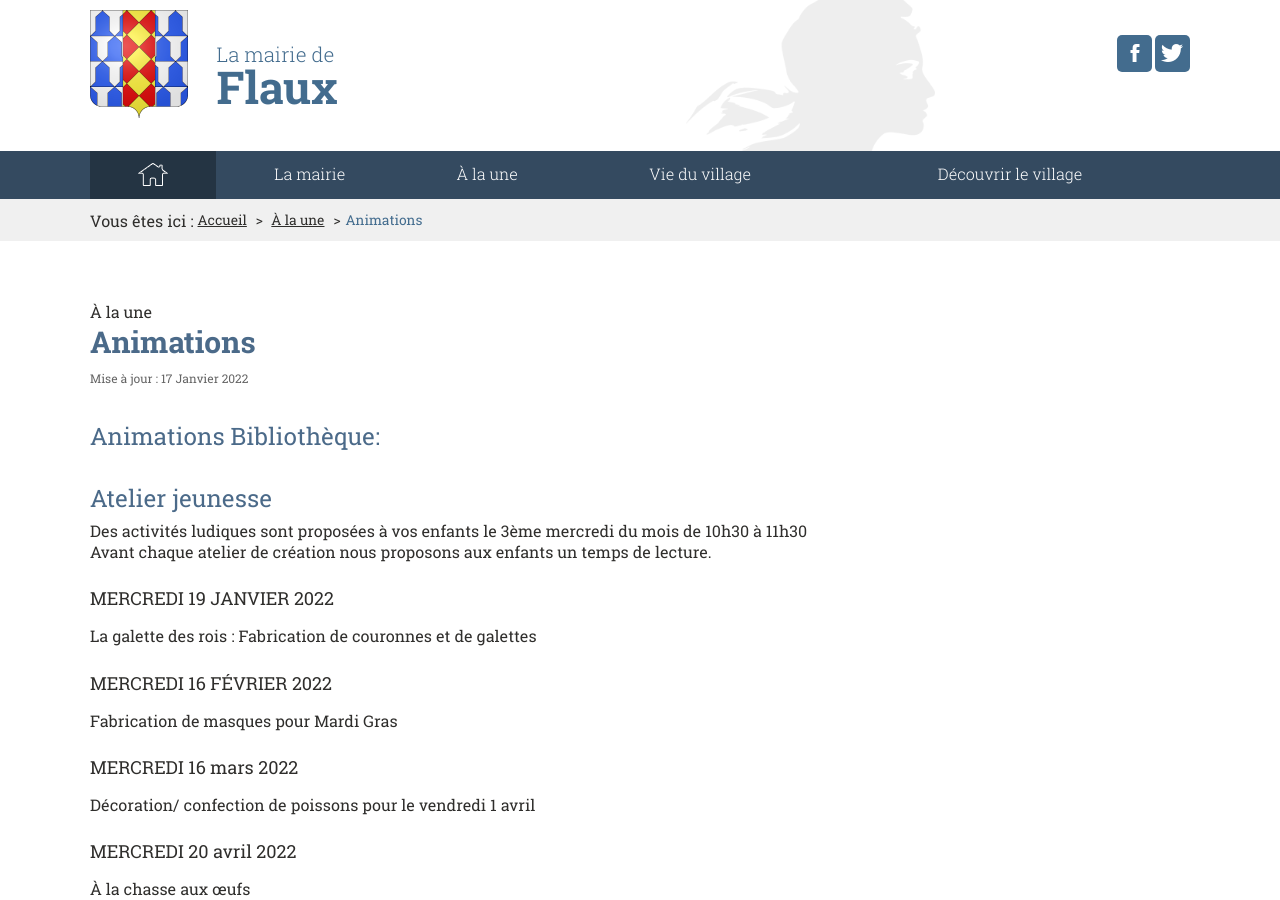
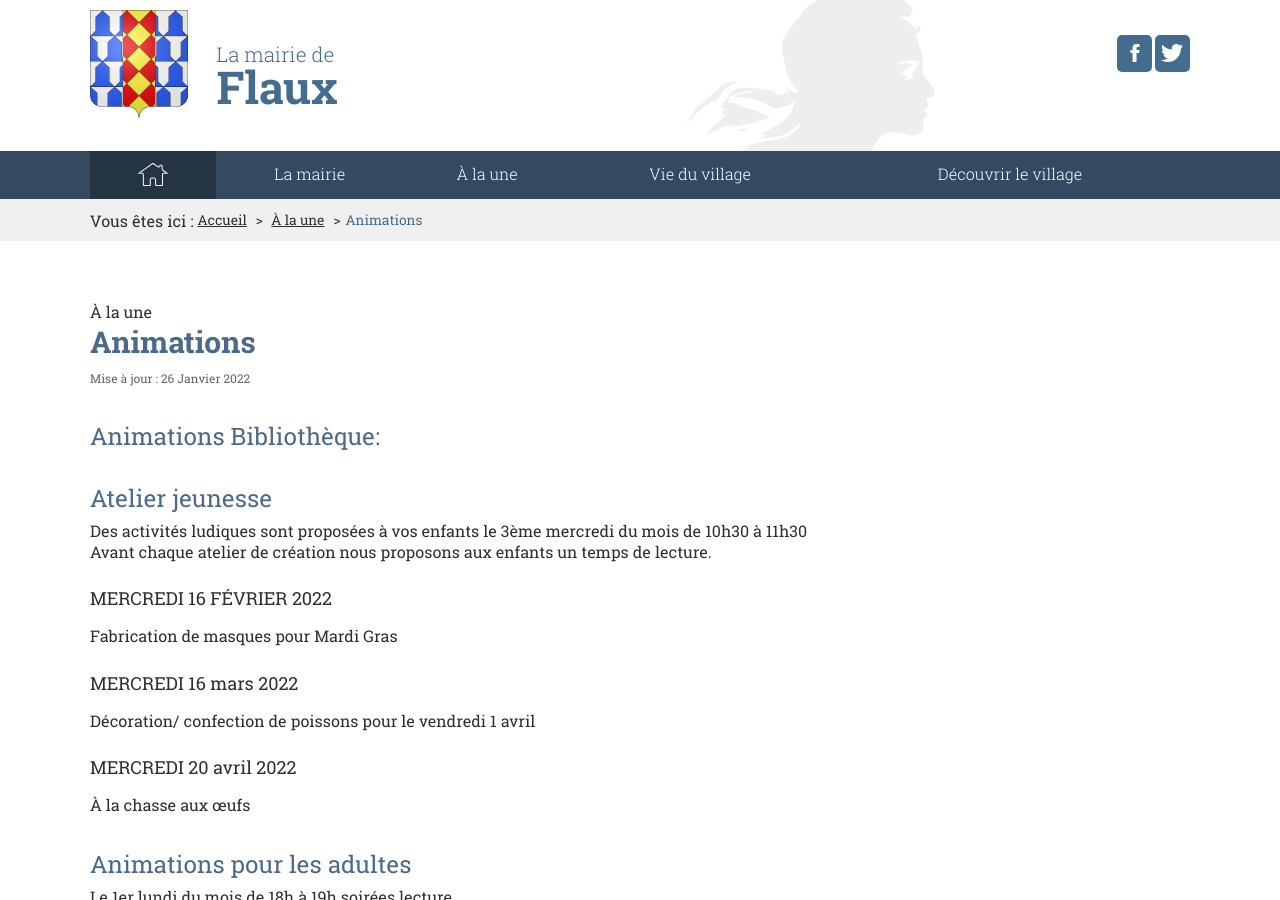
Before and after one commit to Flaux-Village/flaux-village.github.io, a Jekyll site: the page built from _actualites/animations.md, in a window 1280 px wide and 900 px high. Built offline with Jekyll 4.4.1, drawn with Linux system fonts in a browser that asks for light colours.

Commit message:
Update animations.md

```diff
--- a/_actualites/animations.md
+++ b/_actualites/animations.md
@@ -6,8 +6,8 @@ keywords: mairie, commune, flaux, gard, actualités
 titre_page: Animations
 section: À la une
 addresse_section: /actualites.html
-date_texte: 17 Janvier 2022
-date: 2022-01-17
+date_texte: 26 Janvier 2022
+date: 2022-01-26
 introduction:
 
 
@@ -17,9 +17,6 @@ introduction:
 # Atelier jeunesse <br>
 Des activités ludiques sont proposées à vos enfants le 3ème mercredi du mois de 10h30 à 11h30<br>
 Avant chaque atelier de création nous proposons aux enfants un temps de lecture.<br>
-
-### MERCREDI 19 JANVIER 2022 <br>
-La galette des rois : Fabrication de couronnes et de galettes<br>
 
 ### MERCREDI 16 FÉVRIER 2022<br>
 Fabrication de masques pour Mardi Gras<br>
```
